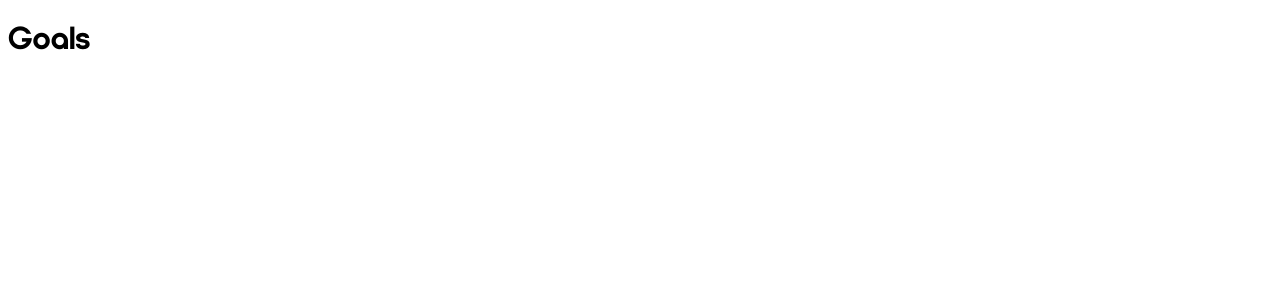
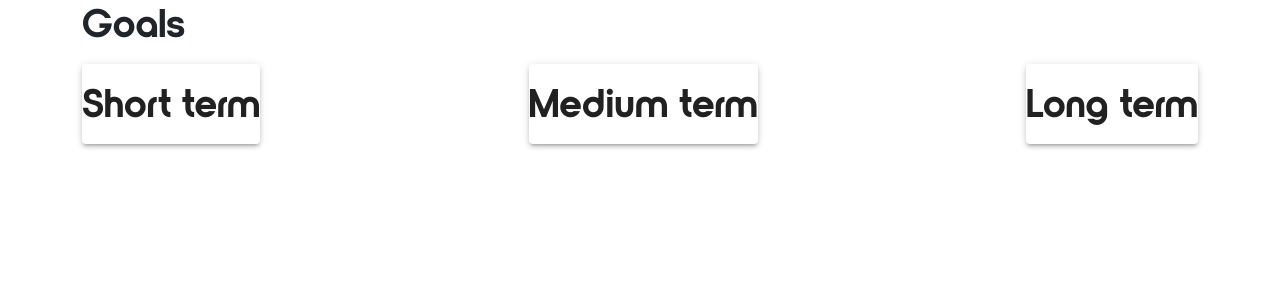
Before and after one commit to daniel-sungwon-lee/goals, a Next.js app: page / in a window 1280 px wide. Shown: the top 300 px of the page. Built offline with nearby package versions, Linux system fonts and the light colour scheme.

Commit message:
layout update

```diff
--- a/components/goal.jsx
+++ b/components/goal.jsx
@@ -1,9 +1,12 @@
-export default function Goal () {
+import { Paper } from "@mui/material";
 
+export default function Goal ({type}) {
 
   return (
     <>
-
+      <Paper className='paper' elevation={3}>
+        <h1 className="my-3">{type}</h1>
+      </Paper>
     </>
   )
 }
--- a/pages/_app.js
+++ b/pages/_app.js
@@ -34,6 +34,29 @@ body {
   font-family: ${Acne.style.fontFamily} !important;
 }
 
+::selection {
+  background: #B19CD8;
+  color: white;
+}
+
+main {
+  min-height: 100vh;
+}
+
+
+.logo {
+  font-size: 100px;
+  display: flex;
+  justify-content: center;
+}
+
+.paper {
+  border-radius: 0.5rem;
+  width: calc(100%/3);
+  min-height: 70vh;
+  margin: 0 1.5rem;
+  text-align: center;
+}
 `
 
 export default function App({ Component, pageProps }) {
--- a/pages/_document.js
+++ b/pages/_document.js
@@ -1,4 +1,5 @@
 import { Html, Head, Main, NextScript } from 'next/document'
+import Script from 'next/script'
 
 export default function Document() {
   return (
@@ -8,10 +9,12 @@ export default function Document() {
         <meta name="description" content="A goal without a plan is just a dream; Goals helps you get closer to achieving your dreams." />
         <meta name="viewport" content="width=device-width, initial-scale=1" />
         <link rel="icon" href="/goals.png" />
+        <link href="https://cdn.jsdelivr.net/npm/bootstrap@5.3.0/dist/css/bootstrap.min.css" rel="stylesheet" integrity="sha384-9ndCyUaIbzAi2FUVXJi0CjmCapSmO7SnpJef0486qhLnuZ2cdeRhO02iuK6FUUVM" crossorigin="anonymous"></link>
       </Head>
       <body>
         <Main />
         <NextScript />
+        <Script src="https://cdn.jsdelivr.net/npm/bootstrap@5.3.0/dist/js/bootstrap.bundle.min.js" integrity="sha384-geWF76RCwLtnZ8qwWowPQNguL3RmwHVBC9FhGdlKrxdiJJigb/j/68SIy3Te4Bkz" crossorigin="anonymous"></Script>
       </body>
     </Html>
   )
--- a/pages/index.js
+++ b/pages/index.js
@@ -1,5 +1,4 @@
-import Head from 'next/head'
-import Image from 'next/image'
+import Goal from '@/components/goal'
 import localFont from 'next/font/local'
 
 const Acne = localFont({ src: '../public/fonts/Nordique-Pro-Bold.otf' })
@@ -8,8 +7,14 @@ const AcneRegular = localFont({ src: '../public/fonts/NordiquePro-Regular.otf' }
 
 export default function Home() {
   return (
-    <main className={Acne.className}>
-      <h1>Goals</h1>
+    <main className={`container ${Acne.className}`}>
+      <h1 className='logo mb-3'>Goals</h1>
+
+      <div className='d-flex justify-content-between'>
+        <Goal type={'Short term'} />
+        <Goal type={'Medium term'} />
+        <Goal type={'Long term'} />
+      </div>
     </main>
   )
 }
```
